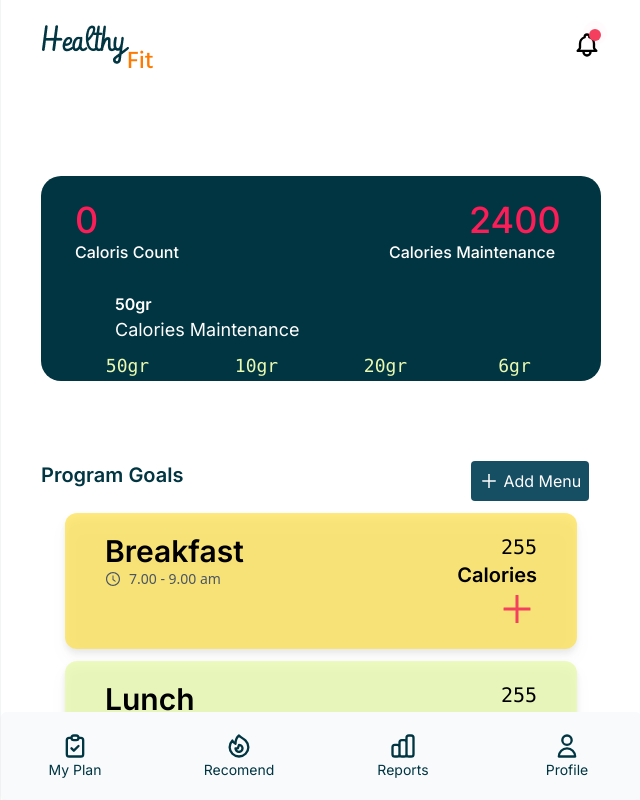
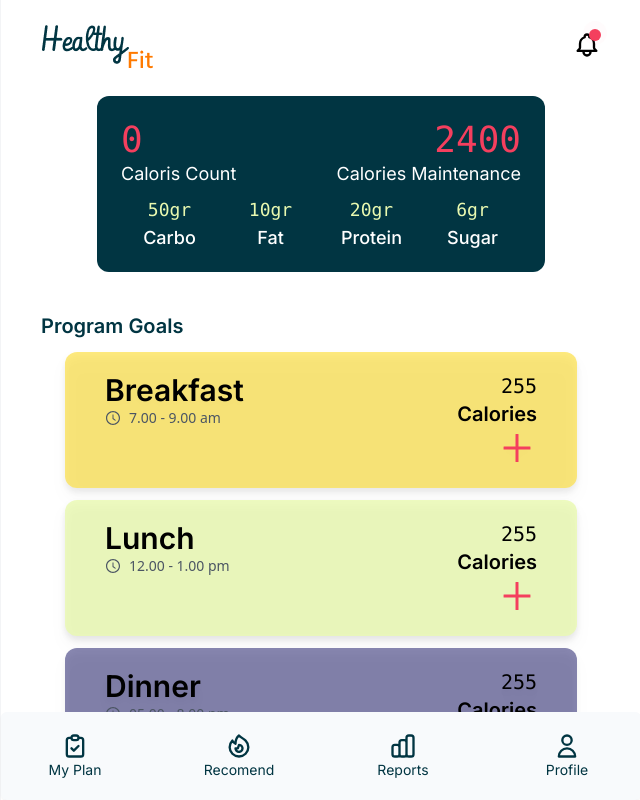
Before and after one commit to FINAL-PROJECT-ALTA/FE, a Next.js app: page /recomend in a window 1280 px wide. Shown: the top 800 px of the page, without its empty margins (319-959 px from the left). Built offline with nearby package versions, Linux system fonts and the light colour scheme; no server answers.

Commit message:
revisi false confict

```diff
--- a/pages/recomend/index.jsx
+++ b/pages/recomend/index.jsx
@@ -22,33 +22,19 @@ function RecommenPage() {
       <NavbarApp />
       <div className="px-10">
         <FeatureTitle />
-        <div className="w-full sm:w-full md:w-full lg:w-full h-[205px] my-20 p-6 rounded-[20px] bg-[#013542]">
-          <div className="">
-            <div className="flex">
-              <div className="flex flex-col sm:px-[5px] md:px-[10px] lg:px-[10px]">
-                <h1 className="text-3xl md:text-4xl lg:text-4xl text-[#FA1D58] font-medium">
-                  {data.calories_count}
-                </h1>
-                <p className="text-[14px] md:text-base lg:text-base text-white font-medium w-36">
-                  Caloris Count
-                </p>
-              </div>
-
-              <div className="flex flex-col">
-                <h3 className="text-3xl md:text-4xl lg:text-4xl text-[#FA1D58] font-medium ml-[120px] sm:ml-60 md:ml-60 lg:ml-60">
-                  {data.caloris_mt}
-                </h3>
-                <h5 className="text-[14px] md:text-base lg:text-base text-white font-medium ml-[51px] sm:ml-40 md:ml-40 lg:ml-40">
-                  Calories Maintenance
-                </h5>
-              </div>
+        <div className="max-w-md mx-auto h-44 p-6 rounded-xl bg-dark-green">
+          <div className="flex flex-row justify-between">
+            <div className="basis-1/2">
+              <h1 className="text-3xl md:text-4xl lg:text-4xl text-rose-500 font-mono">
+                {data.calories_count}
+              </h1>
+              <p className="text-xs lg:text-lg text-white font-base">
+                Caloris Count
+              </p>
             </div>
-          </div>
-          <div className="flex mt-7 sm:ml-[50px] md:ml-[50px] lg:ml-[50px] text-white">
-            <div>
-              <h3 className="font-semibold">
-                {data.carbo}
-                gr
+            <div className="basis-1/2 text-right">
+              <h3 className="text-3xl md:text-4xl lg:text-4xl text-rose-500 font-mono">
+                {data.caloris_mt}
               </h3>
               <h5 className="text-xs lg:text-lg text-white font-base">
                 Calories Maintenance
@@ -78,15 +64,6 @@ function RecommenPage() {
         <div className="mt-10">
           <div className="flex ">
             <FeatureTitle text="Program Goals" />
-            <div className="flex">
-              <button
-                // onClick={}
-                className="flex ml-[9.5rem] sm:ml-[18rem] md:ml-[18rem] lg:ml-[18rem] items-center justify-end focus:outline-none text-white text-sm sm:text-base bg-cyan-900 hover:bg-cyan-700 rounded py-2 w-full transition duration-150 ease-in"
-              >
-                <AiOutlinePlus size={20} className="ml-2" />
-                <span className="ml-1 mr-2">Add Menu</span>
-              </button>
-            </div>
           </div>
 
           {/* Breakfast */}
```
